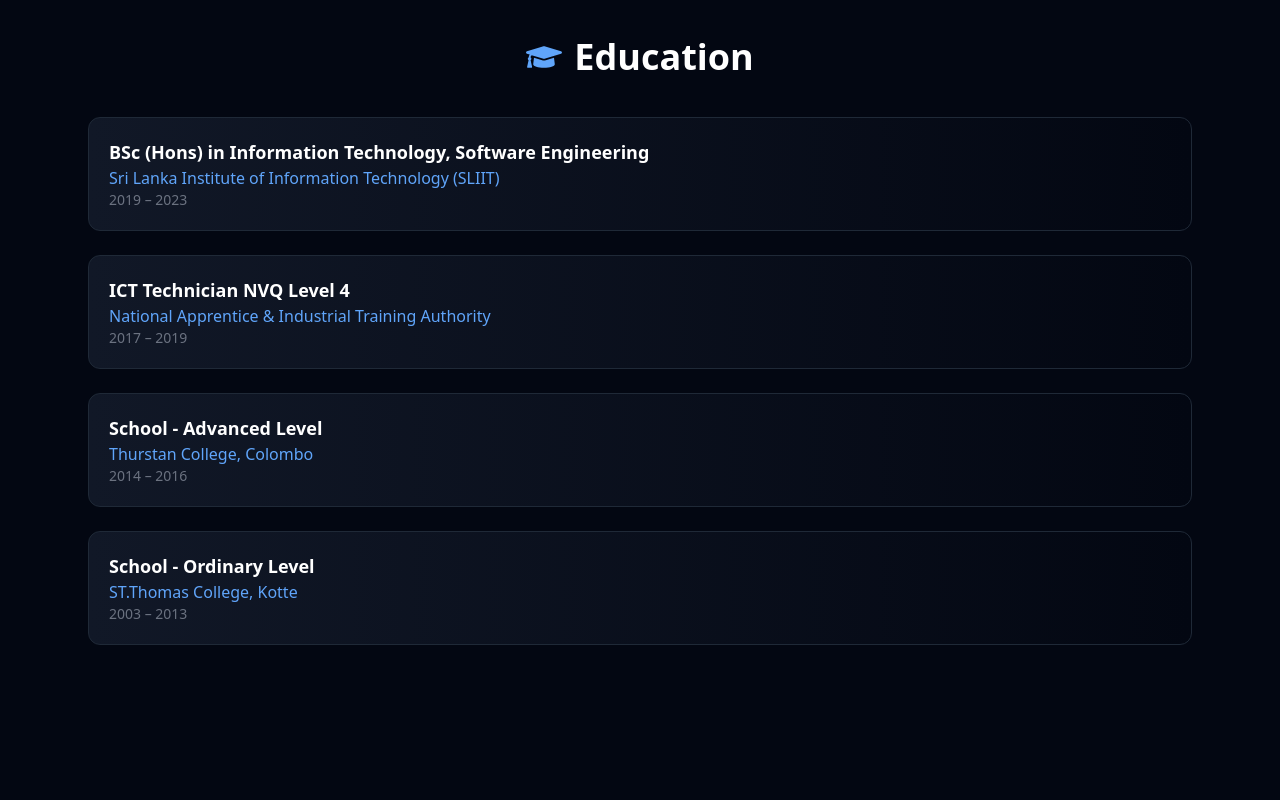
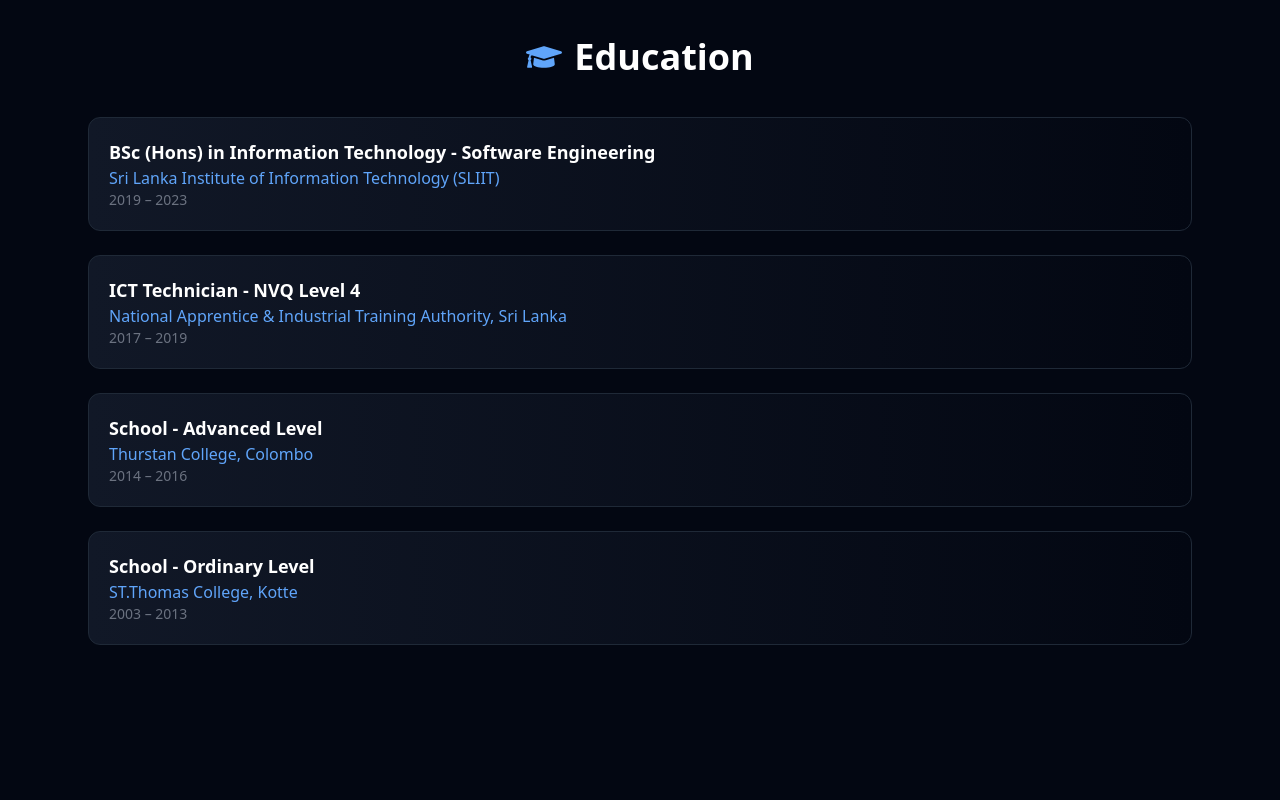
Before and after one commit to MiyuruWijesinghe/miyuru-portfolio, a React (Vite) app: page / in a window 1280 px wide. Shown: the part 3800-4600 px from the top of the page. Built offline with nearby package versions, Linux system fonts and the light colour scheme; no server answers.

Commit message:
updated pages

```diff
--- a/src/components/Certifications.jsx
+++ b/src/components/Certifications.jsx
@@ -22,6 +22,11 @@
       name: "Postman API Fundamentals",
       code: " ",
       image: "/certifications/postman.png"
+    },
+    {
+      name: "ICT Technician - NVQ Level 4",
+      code: " ",
+      image: "/certifications/naita.png"
     }
   ];
 
--- a/src/components/Contact.jsx
+++ b/src/components/Contact.jsx
@@ -6,8 +6,8 @@
     {
       icon: <FaEnvelope />,
       label: "Email",
-      value: "mkwijesinghe2016@gmail.com",
-      link: "mailto:mkwijesinghe2016@gmail.com",
+      value: "mkwijesinghe2024@gmail.com",
+      link: "mailto:mkwijesinghe2024@gmail.com",
       color: "#EA4335"
     },
     {
@@ -21,7 +21,7 @@
       icon: <FaLinkedin />,
       label: "LinkedIn",
       value: "linkedin.com/in/miyuru-wijesinghe",
-      link: "https://linkedin.com/in/miyuru-wijesinghe",
+      link: "https://www.linkedin.com/in/miyuru-wijesinghe-9164022b6",
       color: "#0A66C2"
     },
     {
@@ -40,8 +40,8 @@
 
         <h2 className="section-title">Contact</h2>
 
-        <p className="text-center text-gray-400 mb-12">
-          Feel free to reach out for collaborations, opportunities, or just a friendly chat.
+        <p className="text-center text-gray-400 text-lg md:text-xl mb-12 max-w-2xl mx-auto">
+          Feel free to reach out for new opportunities, collaborations, or just a friendly chat.
         </p>
 
         <div className="grid grid-cols-2 md:grid-cols-4 gap-6">
--- a/src/components/Education.jsx
+++ b/src/components/Education.jsx
@@ -4,13 +4,13 @@
 
   const education = [
     {
-      degree: "BSc (Hons) in Information Technology, Software Engineering",
+      degree: "BSc (Hons) in Information Technology - Software Engineering",
       institute: "Sri Lanka Institute of Information Technology (SLIIT)",
       period: "2019 – 2023"
     },
     {
-      degree: "ICT Technician NVQ Level 4",
-      institute: "National Apprentice & Industrial Training Authority",
+      degree: "ICT Technician - NVQ Level 4",
+      institute: "National Apprentice & Industrial Training Authority, Sri Lanka",
       period: "2017 – 2019"
     },
     {
--- a/src/components/Footer.jsx
+++ b/src/components/Footer.jsx
@@ -56,7 +56,7 @@
             </a>
 
             <a
-              href="https://linkedin.com/in/miyuru-wijesinghe"
+              href="https://www.linkedin.com/in/miyuru-wijesinghe-9164022b6"
               target="_blank"
               rel="noreferrer"
               className="hover:text-blue-400 transition"
@@ -65,7 +65,7 @@
             </a>
 
             <a
-              href="https://medium.com/@yourusername"
+              href="https://medium.com/@miyuruwijesinghe"
               target="_blank"
               rel="noreferrer"
               className="hover:text-blue-400 transition"
--- a/src/components/Hero.jsx
+++ b/src/components/Hero.jsx
@@ -56,7 +56,7 @@
             </a>
 
             <a
-              href="https://linkedin.com/in/miyuru-wijesinghe"
+              href="https://www.linkedin.com/in/miyuru-wijesinghe-9164022b6"
               target="_blank"
               rel="noreferrer"
               className="hover:text-blue-400 transition"
@@ -65,7 +65,7 @@
             </a>
 
             <a
-              href="mailto:mkwijesinghe2016@gmail.com"
+              href="mailto:mkwijesinghe2024@gmail.com"
               className="hover:text-blue-400 transition"
             >
               <FaEnvelope />
```
Also changed, not shown: public/certifications/naita.png (added).
